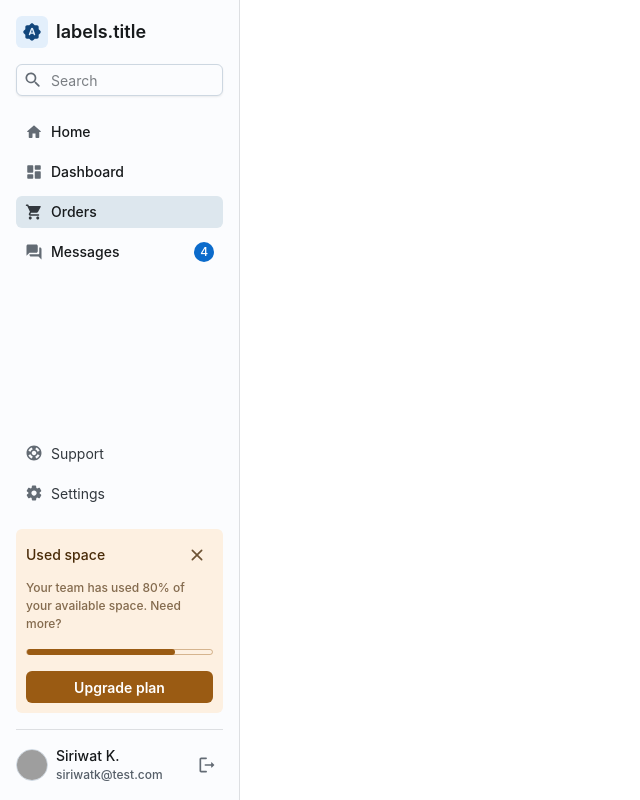
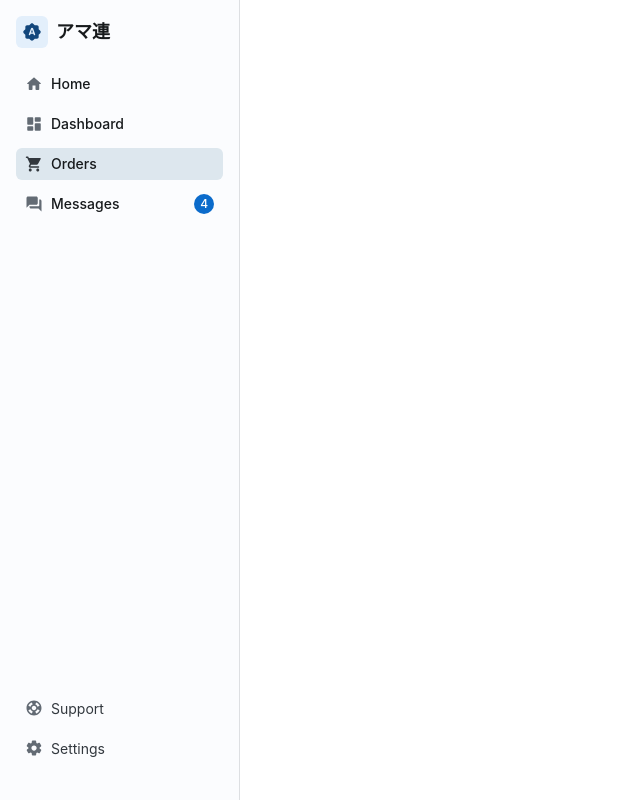
Before and after one commit to tkgstrator/amaren_modern_web, a React (Vite) app: page / in a window 1280 px wide. Shown: the whole page, without its empty margins (0-640 px from the left). Built offline with nearby package versions, Linux system fonts and the light colour scheme; grey boxes are pictures that could not be loaded; what tailwindcss-safe-area would draw is missing.

Commit message:
refactor(sidebar): remove unused imports and simplify component structure

```diff
--- a/src/components/Sidebar.tsx
+++ b/src/components/Sidebar.tsx
@@ -1,38 +1,28 @@
 import {
   BrightnessAutoRounded,
-  CloseRounded,
   DashboardRounded,
   HomeRounded,
-  LogoutRounded,
   QuestionAnswerRounded,
-  SearchRounded,
   SettingsRounded,
   ShoppingCartRounded,
   SupportRounded
 } from '@mui/icons-material'
 import {
-  Avatar,
   Box,
-  Button,
-  Card,
   Chip,
-  Divider,
   GlobalStyles,
   IconButton,
-  Input,
-  LinearProgress,
   List,
   ListItem,
   ListItemButton,
   ListItemContent,
   Sheet,
-  Stack,
   Typography
 } from '@mui/joy'
 import { useTranslation } from 'react-i18next'
 
 const Sidebar: React.FC = () => {
-  const { t } = useTranslation()
+  const { t } = useTranslation(['labels'])
   return (
     <Sheet
       className='Sidebar'
@@ -89,10 +79,9 @@ const Sidebar: React.FC = () => {
         <IconButton variant='soft' color='primary' size='sm'>
           <BrightnessAutoRounded />
         </IconButton>
-        <Typography level='title-lg'>{t('labels.title')}</Typography>
+        <Typography level='title-lg'>{t('title')}</Typography>
         {/* <ColorSchemeToggle sx={{ ml: 'auto' }} /> */}
       </Box>
-      <Input size='sm' startDecorator={<SearchRounded />} placeholder='Search' />
       <Box
         sx={{
           minHeight: 0,
@@ -172,34 +161,6 @@ const Sidebar: React.FC = () => {
             </ListItemButton>
           </ListItem>
         </List>
-        <Card invertedColors variant='soft' color='warning' size='sm' sx={{ boxShadow: 'none' }}>
-          <Stack direction='row' sx={{ justifyContent: 'space-between', alignItems: 'center' }}>
-            <Typography level='title-sm'>Used space</Typography>
-            <IconButton size='sm'>
-              <CloseRounded />
-            </IconButton>
-          </Stack>
-          <Typography level='body-xs'>Your team has used 80% of your available space. Need more?</Typography>
-          <LinearProgress variant='outlined' value={80} determinate sx={{ my: 1 }} />
-          <Button size='sm' variant='solid'>
-            Upgrade plan
-          </Button>
-        </Card>
-      </Box>
-      <Divider />
-      <Box sx={{ display: 'flex', gap: 1, alignItems: 'center' }}>
-        <Avatar
-          variant='outlined'
-          size='sm'
-          src='https://images.unsplash.com/photo-1535713875002-d1d0cf377fde?auto=format&fit=crop&w=286'
-        />
-        <Box sx={{ minWidth: 0, flex: 1 }}>
-          <Typography level='title-sm'>Siriwat K.</Typography>
-          <Typography level='body-xs'>siriwatk@test.com</Typography>
-        </Box>
-        <IconButton size='sm' variant='plain' color='neutral'>
-          <LogoutRounded />
-        </IconButton>
       </Box>
     </Sheet>
   )
```
